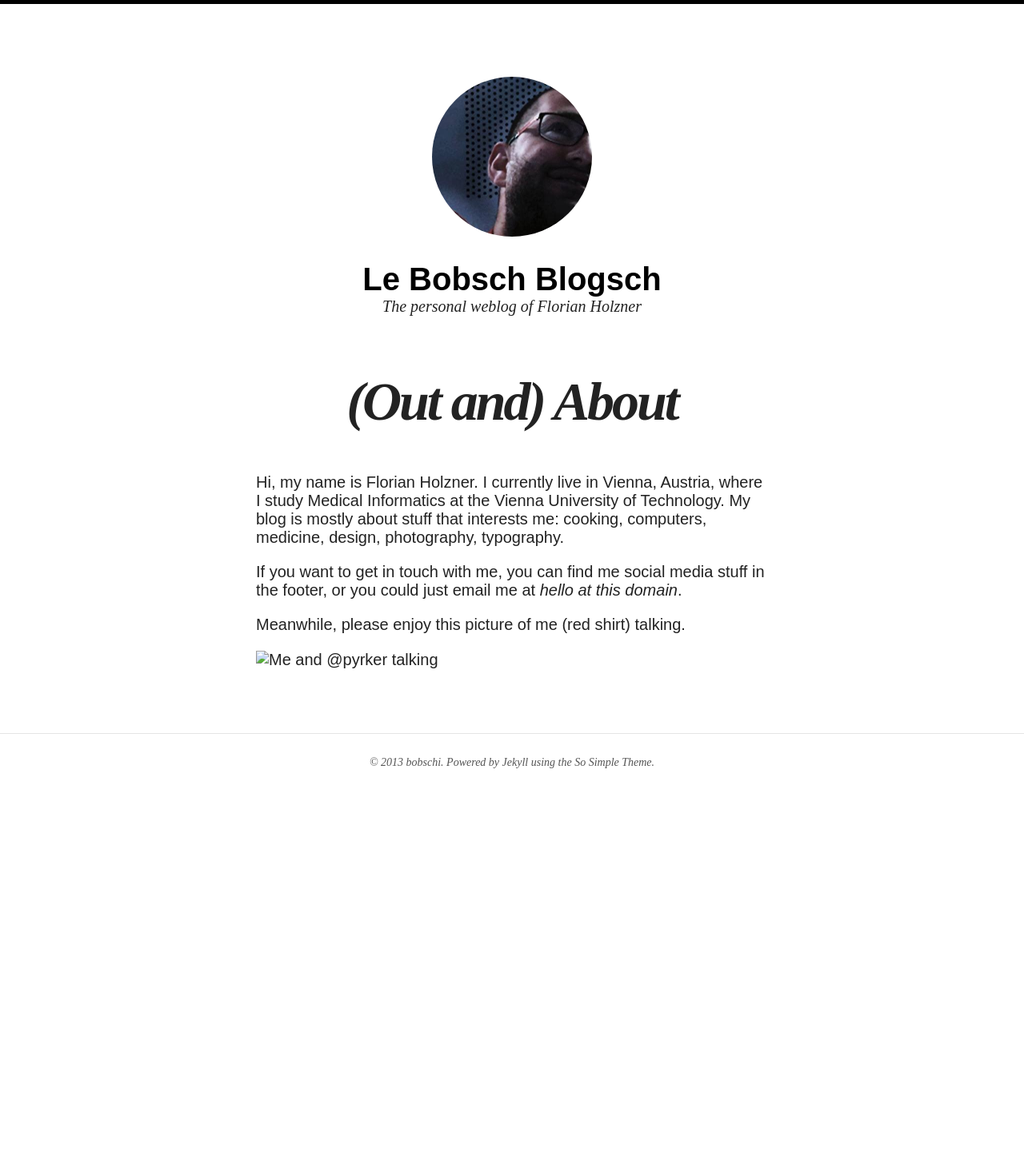
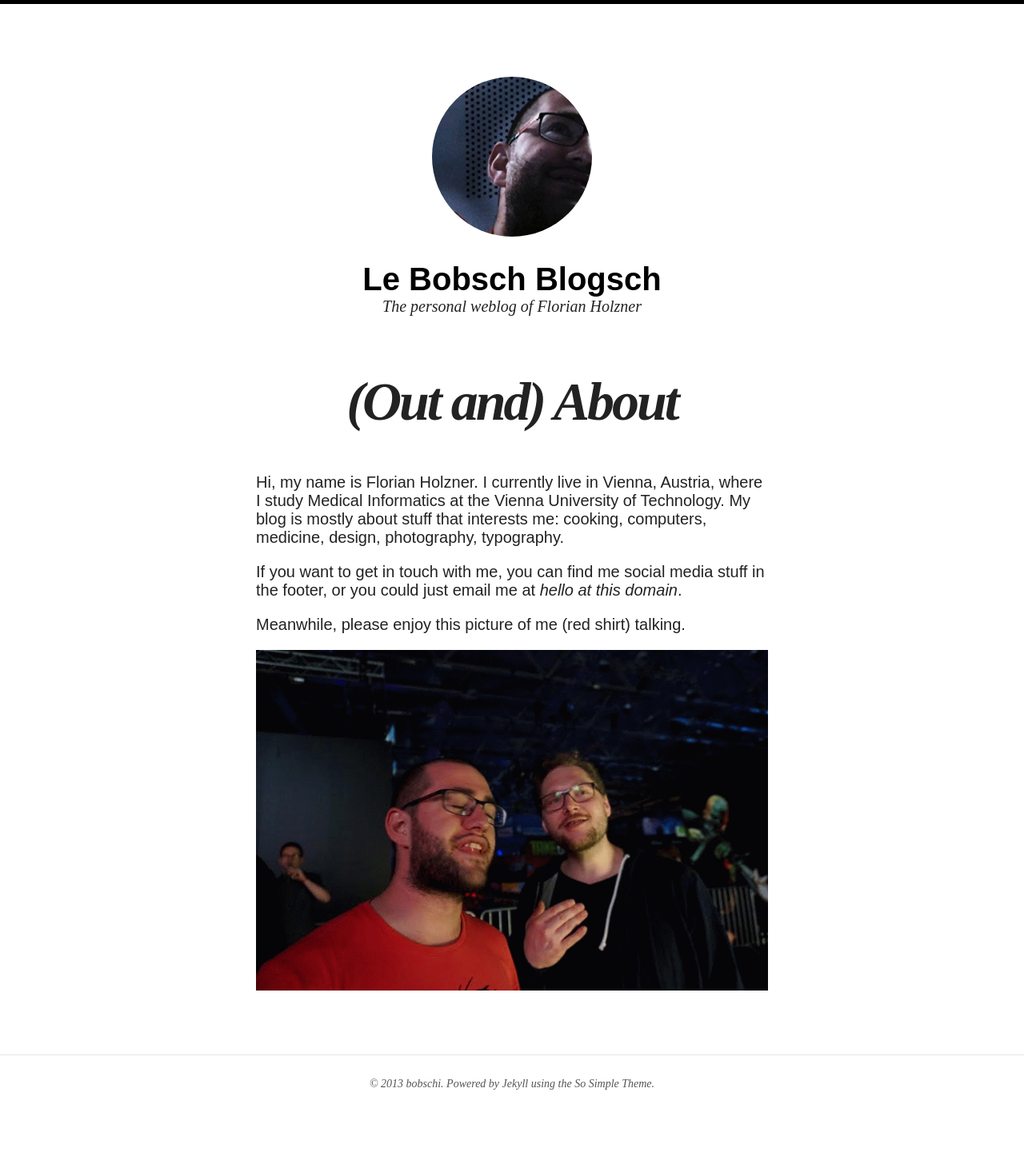
Before and after one commit to bobschi/lebobs.ch, a Jekyll site: the page built from about.md, in a window 1280 px wide. Shown: the whole page at 80% size. Built offline with Jekyll 4.4.1, drawn with Linux system fonts in a browser that asks for light colours; nearby versions of some CDN libraries; before the commit the page ends 1064 px from its top, so only the background shows below that.

Commit message:
let's see if this builds on my server

```diff
--- a/about.md
+++ b/about.md
@@ -12,4 +12,4 @@ If you want to get in touch with me, you can find me social media stuff in the f
 
 Meanwhile, please enjoy this picture of me (red shirt) talking.
 
-![Me and @pyrker talking](images/me-talking.gif)
+![Me and @pyrker talking](../images/me-talking.gif)
```
